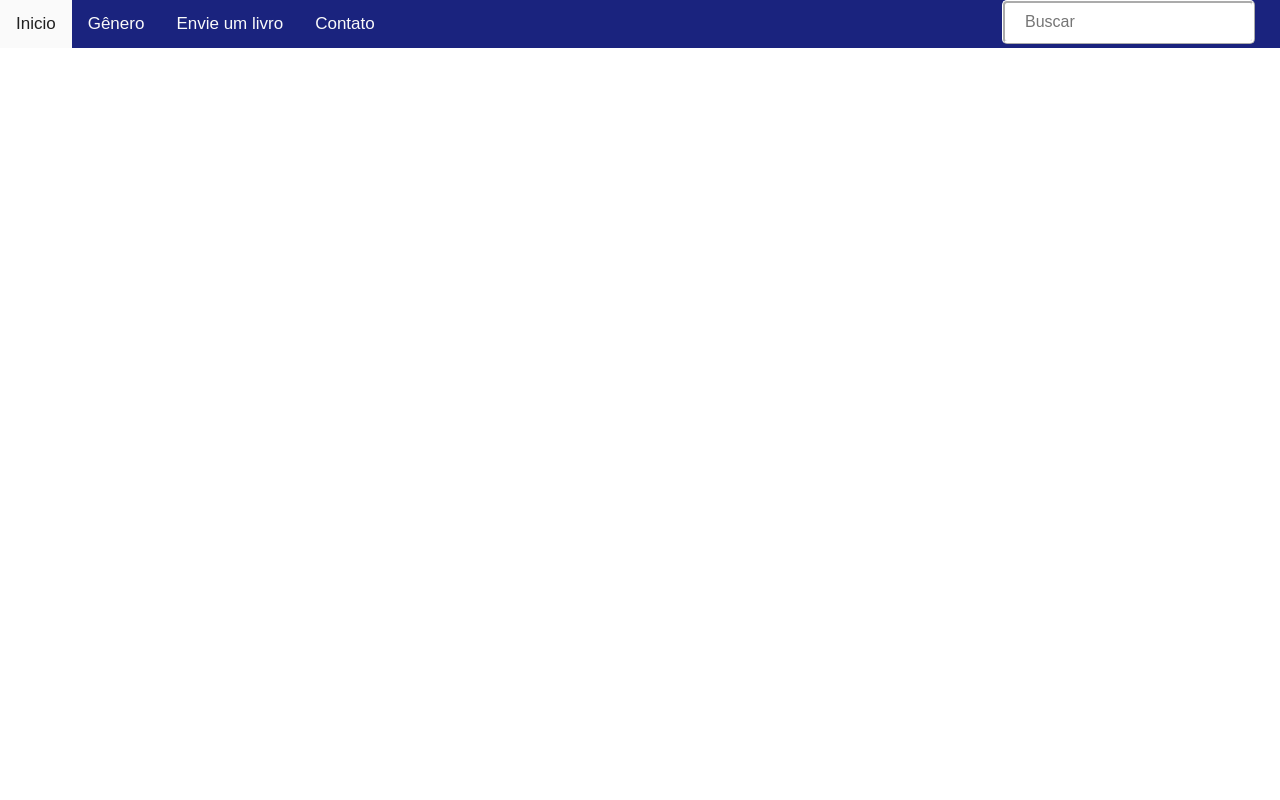
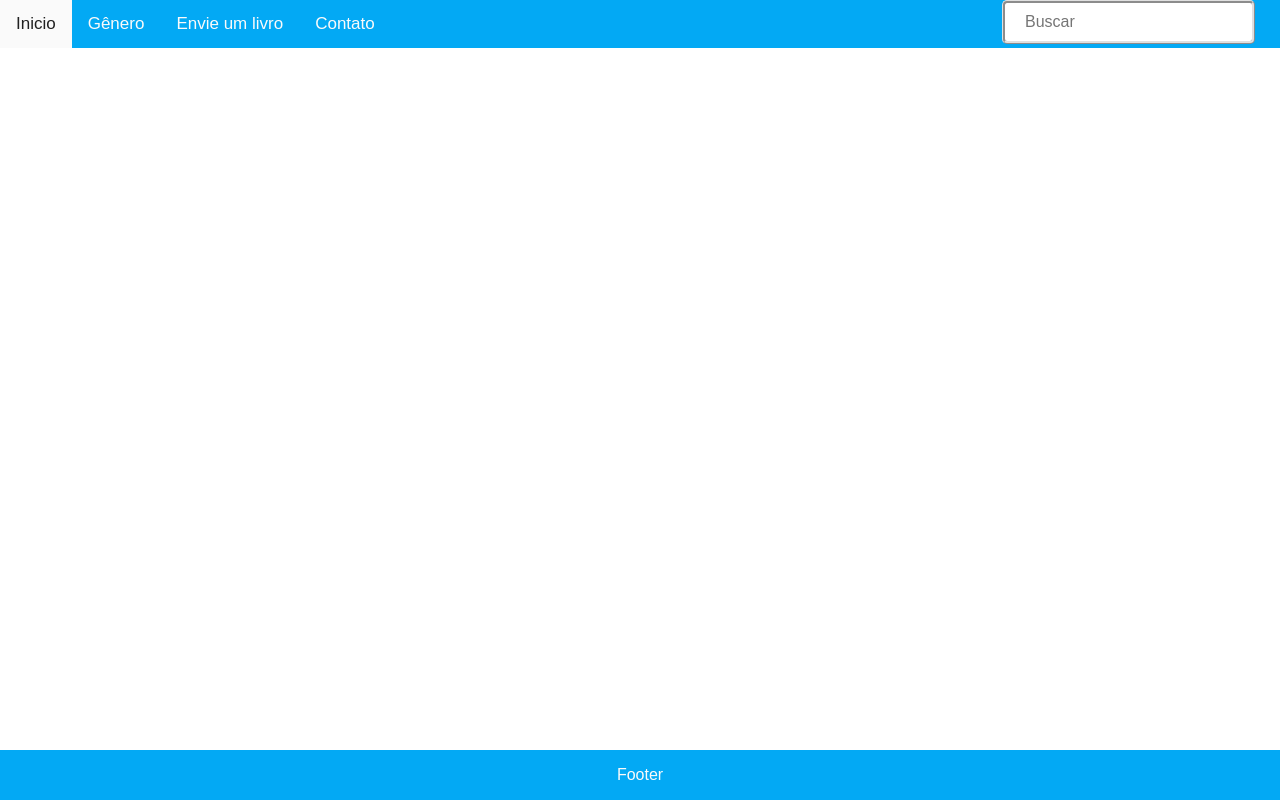
Before and after one commit to WalterBrito/Ebook-Download, a plain HTML site: page index.html in a window 1280 px wide. Drawn offline with Linux system fonts and the light colour scheme.

Commit message:
add footer

```diff
--- a/css/style.css
+++ b/css/style.css
@@ -6,7 +6,7 @@ body {
 /* Top navbar */
 .topnav {
   overflow: hidden;
-  background-color: #1a237e; /* Deixa o background em tom azul */
+  background-color: #03A9F4; /* Deixa o background em tom azul */
 }
 
 /* Personaliza os nomes dentro do navbar */
@@ -29,7 +29,7 @@ body {
 input[type=text] {
   width: 100%;  /* Largura do espaço */
   box-sizing: border-box;
-  border: 3px ridge #ffffff;
+  border: 3px ridge #E0E0E0;
   border-radius: 5px;
   font-size: 16px;
   background-color: #ffffff; /* espaço de busca na cor branco */
@@ -44,3 +44,13 @@ input[type=text] {
   float: right;
   margin-right: 25px; /* Afasta a barra de busca do canto direito */
 }
+
+.footer {
+  position: fixed;
+  left: 0;
+  bottom: 0;
+  width: 100%;
+  background-color: #03A9F4; /* Deixa o background em tom azul */
+  text-align: center;
+  color: #FAFAFA;
+}
--- a/index.html
+++ b/index.html
@@ -2,8 +2,9 @@
 <html>
 <head>
 	<title>Ebook Download</title>
+	<meta charset="utf-8">
 	<!-- Torna o site responsivel-->
-	<meta charset="utf-8" name="viewport" content="width=device-width, initial-scale=1">
+	<meta name="viewport" content="width=device-width, initial-scale=1">
 	<!-- Link css ao html-->
 	<link rel="stylesheet" type="text/css" href="css/style.css">
 </head>
@@ -22,5 +23,10 @@
 		</form>
 	</div>
 
+
+	<!-- Footer -->
+	<div class="footer">
+		<p>Footer</p>
+	</div>
 </body>
 </html>
```
